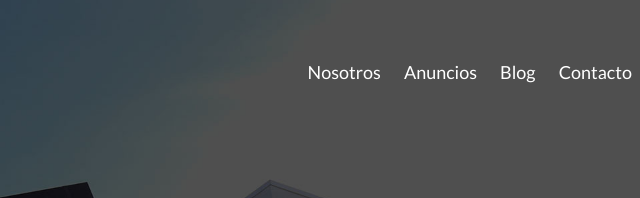
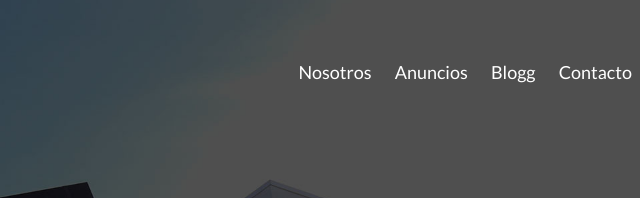
Before and after one commit to deruvodaniel/Bienes-Raices, a plain HTML site: page index.html in a window 1280 px wide. Shown: the top 198 px of the page, 608-1248 px from the left. Drawn offline with Linux system fonts and the light colour scheme.

Commit message:
blogindex doble g

```diff
--- a/index.html
+++ b/index.html
@@ -28,7 +28,7 @@
                 <nav id="navegacion" class="navegacion">
                     <a href="nosotros.html">Nosotros</a>
                     <a href="anuncios.html">Anuncios</a>
-                    <a href="blog.html">Blog</a>
+                    <a href="blog.html">Blogg</a>
                     <a href="contacto.html">Contacto</a>
                 </nav>
             </div>
```
